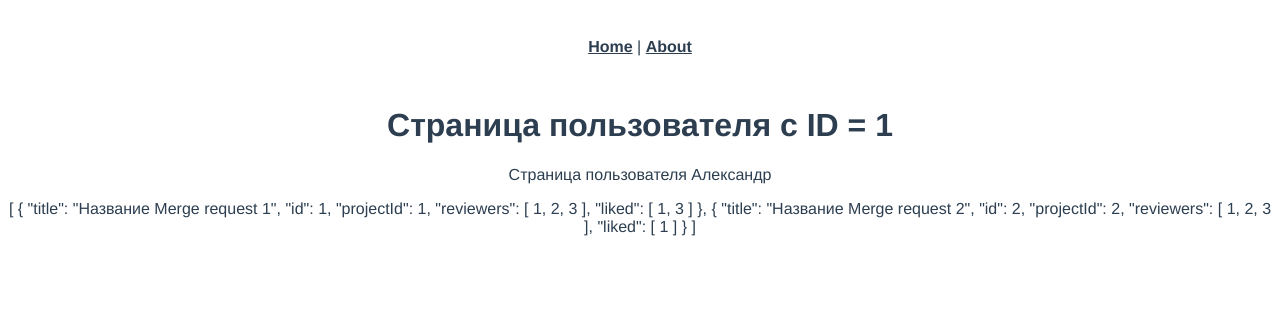
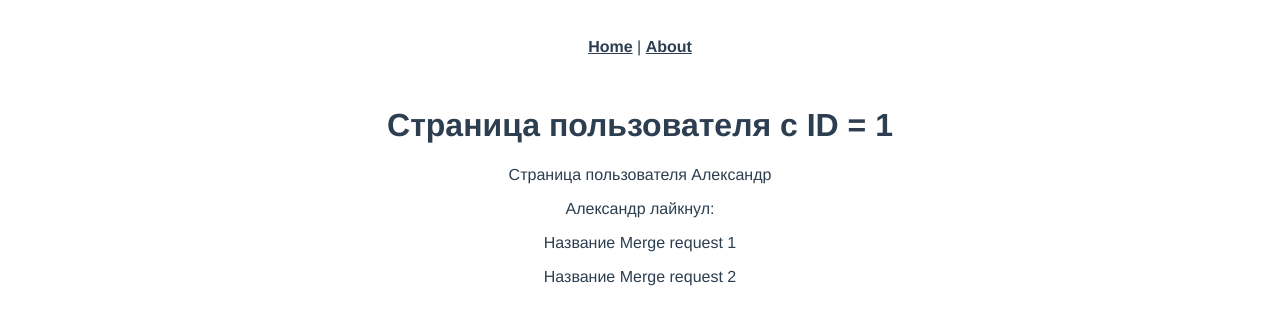
Before and after one commit to iamAndreyGavrilov/MR-list, a Vue app: page /users/1 in a window 1280 px wide. Shown: the top 324 px of the page. Built offline with nearby package versions, Linux system fonts and the light colour scheme.

Commit message:
Update UserPage.vue

```diff
--- a/src/components/UserPage.vue
+++ b/src/components/UserPage.vue
@@ -5,7 +5,9 @@
   <!-- <p>{{ users }}</p> -->
   <!-- <p>{{ mergeRequests }}</p> -->
   <!-- <p>{{ mergeRequest }}</p> -->
-  <p>{{ mr }}</p>
+  <!-- <p>{{ mrLike }}</p> -->
+  <p>{{ user.name }} лайкнул:</p>
+  <p v-for="m in mrLike" :key="m.id">{{ m.title }}</p>
 
   <!-- <p v-for="mr in mergeRequests" :key="mr.id">{{ mr.title }} {{ mr.id }}</p> -->
 </template>
@@ -39,7 +41,7 @@ export default {
       })
     },
 
-    mr() {
+    mrLike() {
       return this.mergeRequests.filter((mere) => {
         return mere.liked.includes(this.user.id)
       })
```
